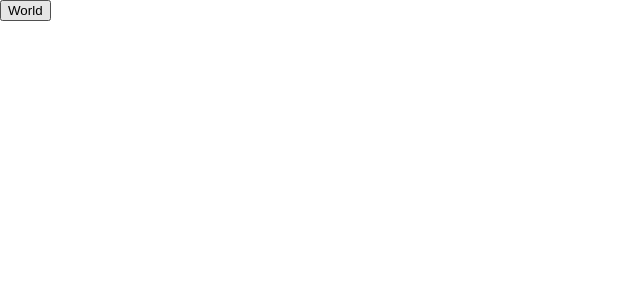
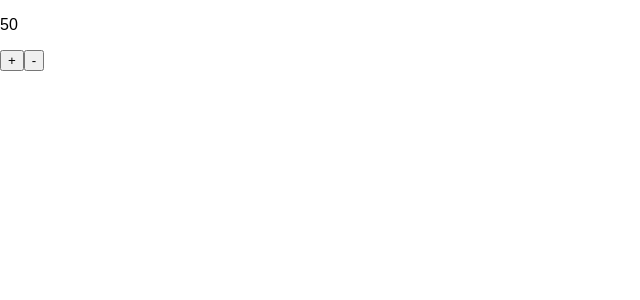
Before and after one commit to SoozeC/reactstuff, a React (Create React App) app: page / in a window 1280 px wide. Shown: the top 300 px of the page, without its empty margins (0-640 px from the left). Built offline with nearby package versions, Linux system fonts and the light colour scheme; the HTML template or start-up script is replaced by a standard one.

Commit message:
sorted out the Counter buttons

```diff
--- a/src/App.jsx
+++ b/src/App.jsx
@@ -1,11 +1,11 @@
 import React from 'react';
 // import Clicked from './Clicked';
 // import Square from './Square';
-import Toggletext from './Toggletext';
+// import Toggletext from './Toggletext';
+import Counter from './Counter';
 
 const App = () => (
-	// <Square />
-	<Toggletext initial="Hello" alternate="World" />
+	<Counter initial={ 50 } max={ 100 } />
 );
 
 export default App;
--- /dev/null
+++ b/src/Counter.jsx
@@ -0,0 +1,42 @@
+import React, { Component } from "react";
+
+class Counter extends Component {
+
+	constructor(props) {
+		super(props);
+		// const initial = this.props.initial;
+		this.state = {
+			count: this.props.initial
+		};
+		this.handleClickAdd = this.handleClickAdd.bind(this);
+		this.handleClickSub = this.handleClickSub.bind(this);
+		}
+
+	handleClickAdd() {
+		let { count } = this.state;
+		const newCount = count >= this.props.max ? count : count + 1 ;
+		this.setState( { count: newCount } )
+		// const { clicked } = this.state;
+		// clicked ? this.setState( { clicked: false }) : this.setState( { clicked: true });
+		}
+
+	handleClickSub() {
+		let { count } = this.state;
+		const newCount = count <= 0 ? count : count - 1 ;
+		this.setState( { count: newCount } )
+		// const { clicked } = this.state;
+		// clicked ? this.setState( { clicked: false }) : this.setState( { clicked: true });
+		}
+
+	render() {
+		const { initial, max } = this.props;
+		const frag = <React.Fragment>
+						<p> { this.state.count } </p>
+						<button onClick={ this.handleClickAdd }>+</button>
+						<button onClick={ this.handleClickSub }>-</button>
+					</React.Fragment>;
+		return frag
+	};
+}
+
+export default Counter;
```
